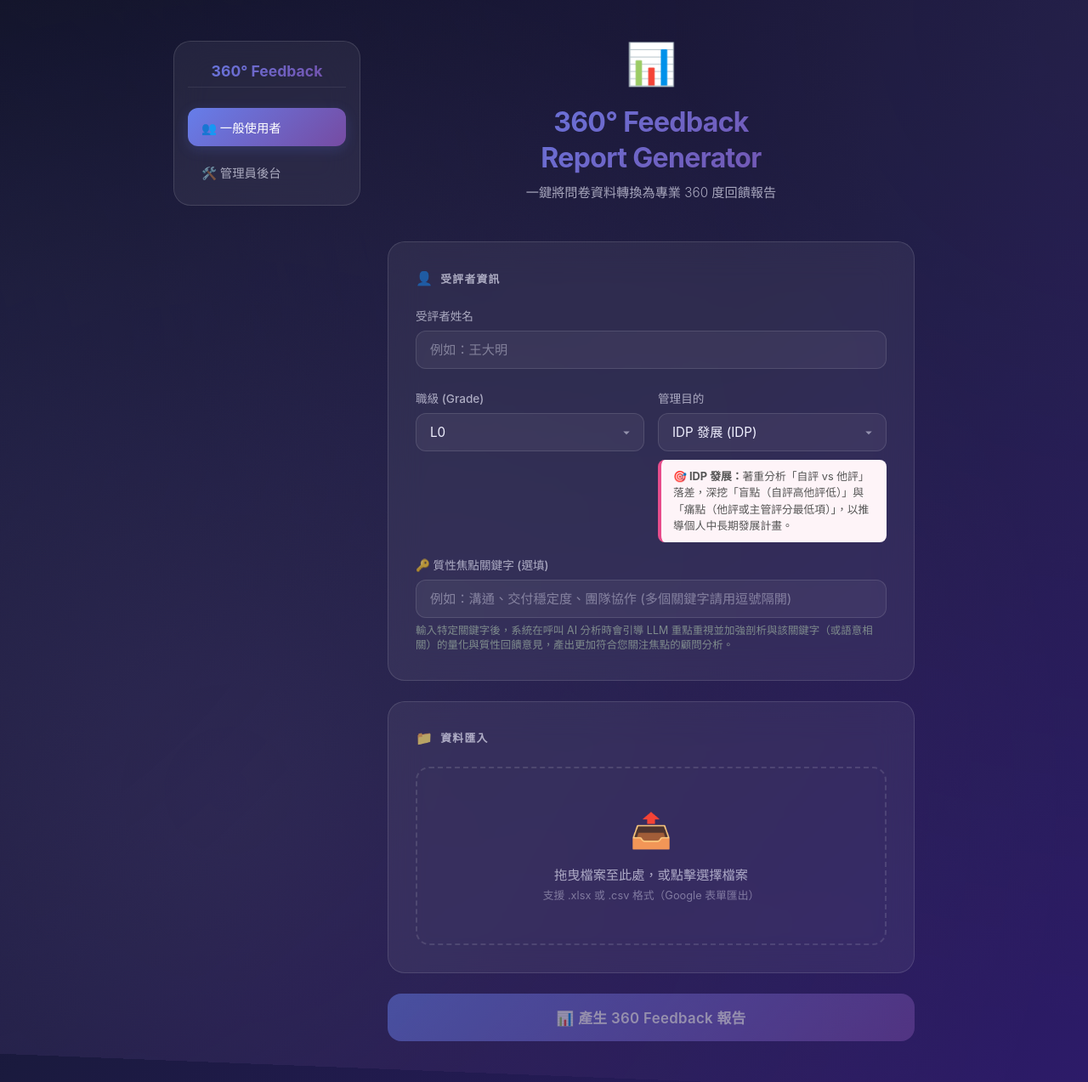
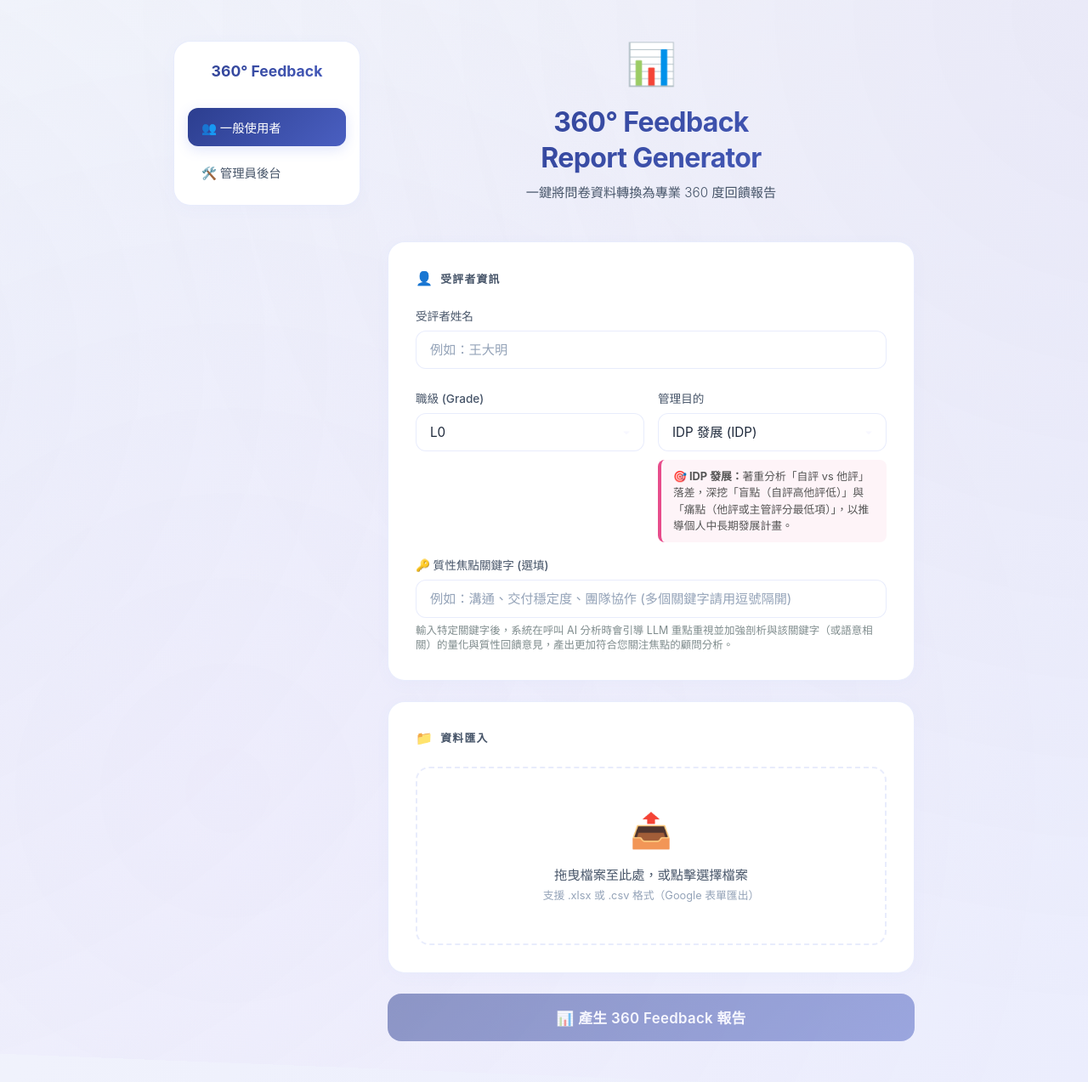
Before and after one commit to LINPEICHUN/HR360_report, a FastAPI app: page / in a window 1280 px wide. Shown: the whole page at 85% size. Run offline with FastAPI, Linux system fonts and the light colour scheme.

Commit message:
style: 升級首頁為極簡高雅明亮白底風格 (Premium Light Mode)

```diff
--- a/app/static/css/main.css
+++ b/app/static/css/main.css
@@ -6,22 +6,22 @@
 /* --- CSS 變數系統 --- */
 :root {
     /* 主色系 */
-    --primary-gradient: linear-gradient(135deg, #667eea 0%, #764ba2 100%);
-    --accent-gradient: linear-gradient(135deg, #f093fb 0%, #f5576c 100%);
-    --success-gradient: linear-gradient(135deg, #4facfe 0%, #00f2fe 100%);
-    --dark-gradient: linear-gradient(135deg, #0c0c1d 0%, #1a1a3e 50%, #2d1b69 100%);
+    --primary-gradient: linear-gradient(135deg, #2c3e8f 0%, #4a5fc1 100%);
+    --accent-gradient: linear-gradient(135deg, #e74c8b 0%, #f5576c 100%);
+    --success-gradient: linear-gradient(135deg, #2ecc71 0%, #00f2fe 100%);
+    --dark-gradient: linear-gradient(135deg, #f5f7fb 0%, #ebedfd 100%);
 
     /* 基礎色 */
-    --bg-dark: #0d0d1f;
-    --bg-card: rgba(255, 255, 255, 0.06);
-    --bg-card-hover: rgba(255, 255, 255, 0.1);
-    --border-glass: rgba(255, 255, 255, 0.12);
-    --border-glass-hover: rgba(255, 255, 255, 0.25);
+    --bg-dark: #f5f7fb;
+    --bg-card: #ffffff;
+    --bg-card-hover: #ffffff;
+    --border-glass: rgba(102, 126, 234, 0.15);
+    --border-glass-hover: rgba(102, 126, 234, 0.3);
 
     /* 文字色 */
-    --text-primary: #f0f0ff;
-    --text-secondary: rgba(240, 240, 255, 0.65);
-    --text-muted: rgba(240, 240, 255, 0.4);
+    --text-primary: #1e293b;
+    --text-secondary: #475569;
+    --text-muted: #94a3b8;
 
     /* 間距 */
     --space-xs: 4px;
@@ -72,9 +72,9 @@ body::before {
     left: -50%;
     width: 200%;
     height: 200%;
-    background: radial-gradient(circle at 20% 50%, rgba(102, 126, 234, 0.12) 0%, transparent 50%),
-                radial-gradient(circle at 80% 20%, rgba(118, 75, 162, 0.1) 0%, transparent 50%),
-                radial-gradient(circle at 40% 80%, rgba(240, 147, 251, 0.08) 0%, transparent 50%);
+    background: radial-gradient(circle at 20% 50%, rgba(102, 126, 234, 0.06) 0%, transparent 50%),
+                radial-gradient(circle at 80% 20%, rgba(118, 75, 162, 0.05) 0%, transparent 50%),
+                radial-gradient(circle at 40% 80%, rgba(240, 147, 251, 0.04) 0%, transparent 50%);
     animation: aurora 20s ease-in-out infinite alternate;
     z-index: 0;
     pointer-events: none;
@@ -134,18 +134,18 @@ body::before {
 /* --- 玻璃擬態卡片 --- */
 .card {
     background: var(--bg-card);
-    backdrop-filter: blur(20px);
-    -webkit-backdrop-filter: blur(20px);
     border: 1px solid var(--border-glass);
     border-radius: var(--radius-xl);
     padding: var(--space-xl);
     margin-bottom: var(--space-lg);
-    transition: border-color var(--transition-normal), box-shadow var(--transition-normal);
+    box-shadow: 0 4px 20px rgba(102, 126, 234, 0.03);
+    transition: all var(--transition-normal);
 }
 
 .card:hover {
     border-color: var(--border-glass-hover);
-    box-shadow: 0 8px 32px rgba(102, 126, 234, 0.08);
+    box-shadow: 0 12px 30px rgba(102, 126, 234, 0.08);
+    transform: translateY(-2px);
 }
 
 .card__title {
@@ -215,7 +215,7 @@ body::before {
 }
 
 .form-select option {
-    background: #1a1a3e;
+    background: #ffffff;
     color: var(--text-primary);
 }
 
@@ -515,14 +515,13 @@ body::before {
     position: sticky;
     top: 40px;
     background: var(--bg-card);
-    backdrop-filter: blur(20px);
-    -webkit-backdrop-filter: blur(20px);
     border: 1px solid var(--border-glass);
     border-radius: var(--radius-xl);
     padding: var(--space-md);
     display: flex;
     flex-direction: column;
     gap: var(--space-sm);
+    box-shadow: 0 4px 20px rgba(102, 126, 234, 0.03);
 }
 
 .sidebar-brand {
--- a/app/templates/index.html
+++ b/app/templates/index.html
@@ -5,7 +5,7 @@
     <meta name="viewport" content="width=device-width, initial-scale=1.0">
     <meta name="description" content="360 度回饋分析與自動化報告生成系統 - HRBP 專用工具">
     <title>360° Feedback Report Generator</title>
-    <link rel="stylesheet" href="/static/css/main.css">
+    <link rel="stylesheet" href="/static/css/main.css?v={{ range(1000, 9999) | random }}">
 </head>
 <body>
     <!-- 載入遮罩 -->
```
